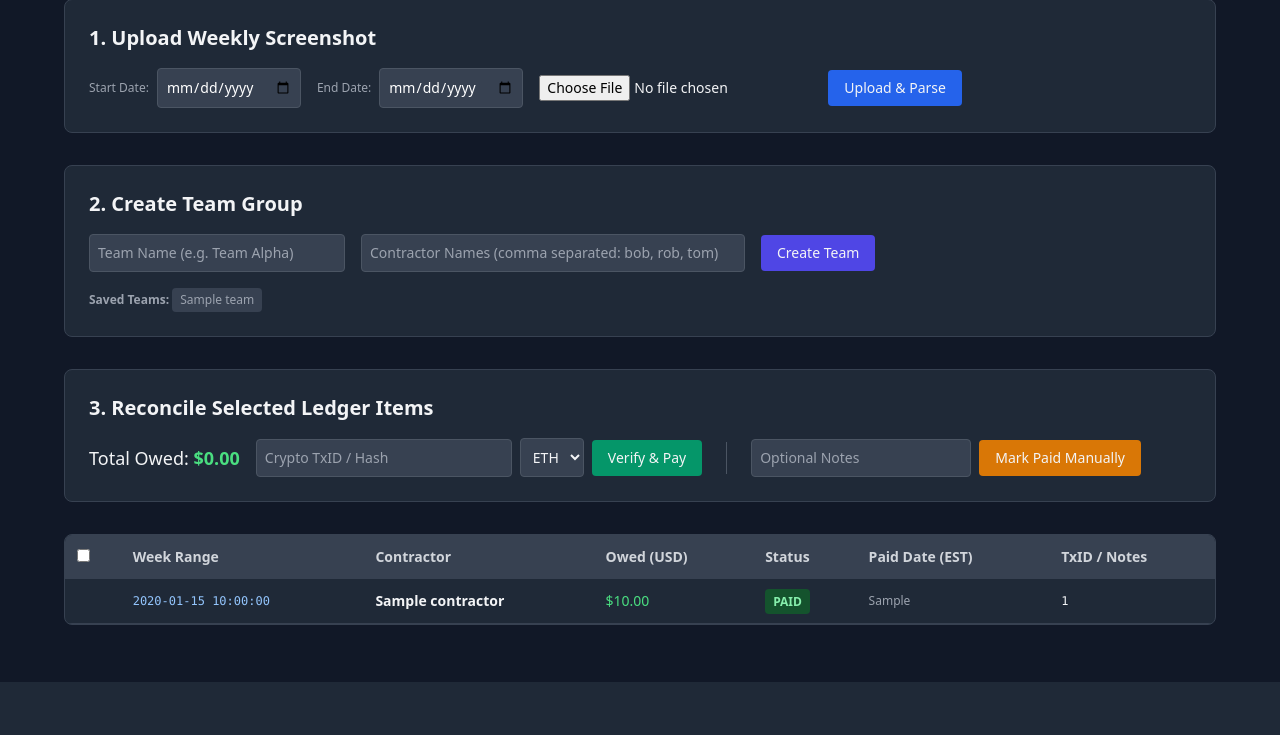
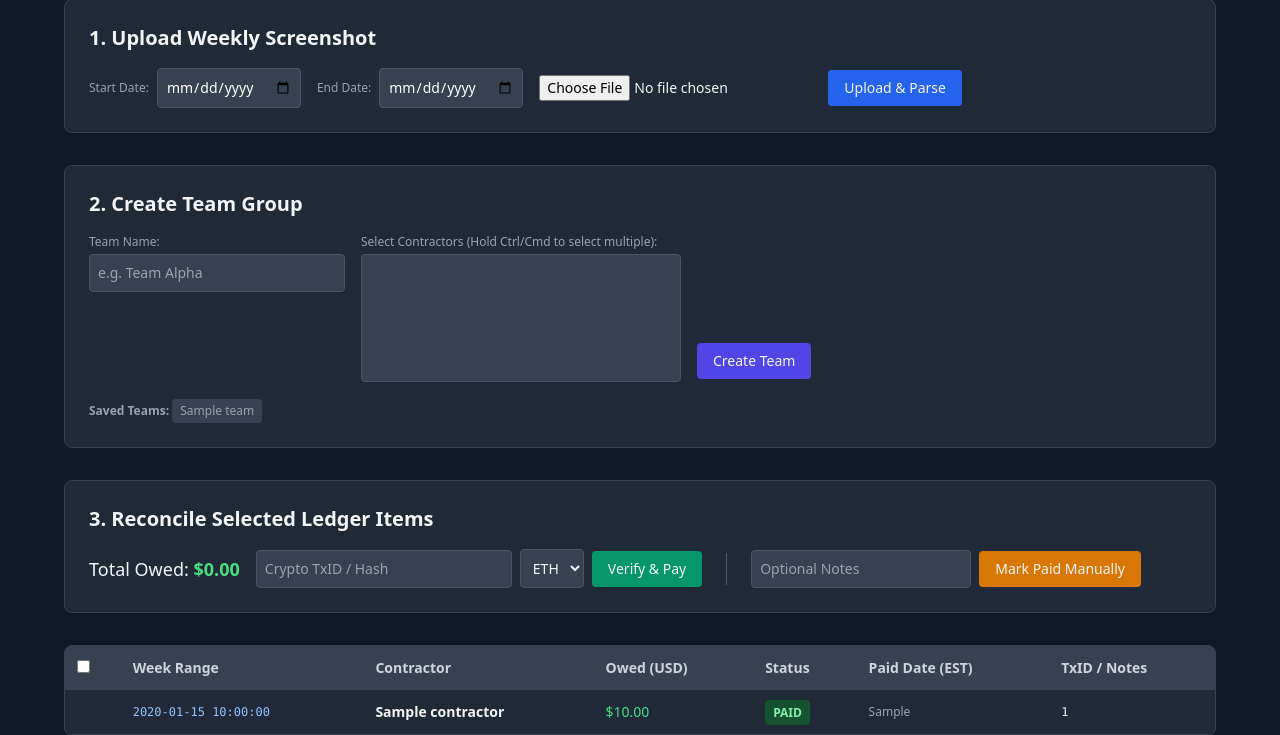
Before and after one commit to CheapBlueG/contractor-payout-app, a FastAPI app: page / in a window 1280 px wide. Shown: the part 118-853 px from the top of the page. Before the commit the page ends 800 px from the top, so only its background shows below. Run offline with FastAPI, Linux system fonts and the light colour scheme; a database or web service that is not in the repository returns one stand-in record (values such as "Sample title"); lists and menus that the app fills with data are empty; some libraries are stand-ins or nearby versions.

Commit message:
Update index.html

```diff
--- a/templates/index.html
+++ b/templates/index.html
@@ -26,13 +26,25 @@
             </form>
         </div>
 
-        <!-- 2. Create Team Group Section -->
+        <!-- 2. Create Team Group Section with Pre-Select Dropdown -->
         <div class="bg-gray-800 p-6 rounded-lg border border-gray-700 space-y-4">
             <h2 class="text-xl font-semibold">2. Create Team Group</h2>
-            <div class="flex flex-wrap gap-4 items-center">
-                <input type="text" id="teamName" placeholder="Team Name (e.g. Team Alpha)" class="bg-gray-700 p-2 rounded text-sm border border-gray-600 w-64">
-                <input type="text" id="teamMembers" placeholder="Contractor Names (comma separated: bob, rob, tom)" class="bg-gray-700 p-2 rounded text-sm border border-gray-600 w-96">
-                <button onclick="createTeam()" class="bg-indigo-600 px-4 py-2 rounded text-sm hover:bg-indigo-500">Create Team</button>
+            <div class="flex flex-wrap gap-4 items-start">
+                <div>
+                    <label class="block text-xs text-gray-400 mb-1">Team Name:</label>
+                    <input type="text" id="teamName" placeholder="e.g. Team Alpha" class="bg-gray-700 p-2 rounded text-sm border border-gray-600 w-64">
+                </div>
+
+                <div>
+                    <label class="block text-xs text-gray-400 mb-1">Select Contractors (Hold Ctrl/Cmd to select multiple):</label>
+                    <select id="teamMembers" multiple class="bg-gray-700 p-2 rounded text-sm border border-gray-600 w-80 h-32 text-white">
+                        {% for c in contractors %}
+                            <option value="{{ c.name }}">{{ c.name }}</option>
+                        {% endfor %}
+                    </select>
+                </div>
+
+                <button onclick="createTeam()" class="bg-indigo-600 px-4 py-2 rounded text-sm hover:bg-indigo-500 self-end mb-1">Create Team</button>
             </div>
             {% if teams %}
             <div class="text-xs text-gray-400 mt-2">
@@ -163,18 +175,17 @@
 
         async function createTeam() {
             const teamName = document.getElementById('teamName').value.trim();
-            const membersRaw = document.getElementById('teamMembers').value.trim();
+            const selectElement = document.getElementById('teamMembers');
+            const selectedMembers = Array.from(selectElement.selectedOptions).map(opt => opt.value);
 
-            if (!teamName || !membersRaw) {
-                return alert('Please enter both a team name and contractor names.');
+            if (!teamName || !selectedMembers.length) {
+                return alert('Please enter a team name and select at least one contractor.');
             }
-
-            const members = membersRaw.split(',').map(m => m.trim()).filter(m => m.length > 0);
 
             const res = await fetch('/api/teams', {
                 method: 'POST',
                 headers: {'Content-Type': 'application/json'},
-                body: JSON.stringify({ team_name: teamName, contractor_names: members })
+                body: JSON.stringify({ team_name: teamName, contractor_names: selectedMembers })
             });
 
             const data = await res.json();
```
